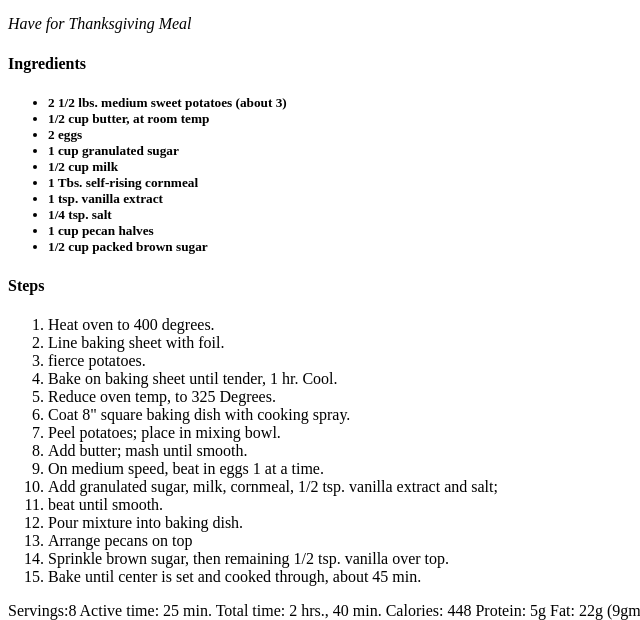
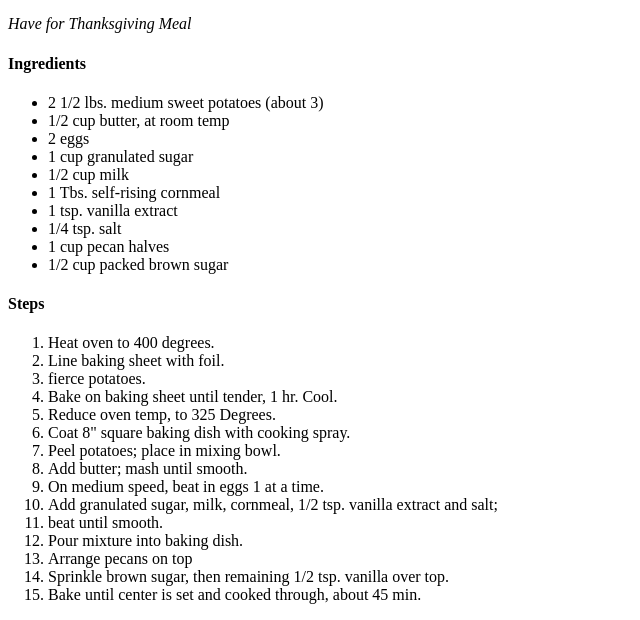
Before and after one commit to MJZTEC2021/Recipes_Demo, a plain HTML site: page recipes/sweetpotatoepudding.html in a window 1280 px wide. Shown: the part 399-1019 px from the top of the page, without its empty margins (0-640 px from the left). Drawn offline with Linux system fonts and the light colour scheme.

Commit message:
Removed h5 on all 3 recipes

```diff
--- a/recipes/sweetpotatoepudding.html
+++ b/recipes/sweetpotatoepudding.html
@@ -16,7 +16,7 @@
     <h3>Description</h3>
     <p><em>Have for Thanksgiving Meal </em></p>
     <h4>Ingredients</h4>
-    <h5>
+
     <ul>
       <li>2 1/2 lbs. medium sweet potatoes (about 3)</li>
       <li>1/2 cup butter, at room temp</li>
@@ -42,8 +42,7 @@
       <li>Add butter; mash until smooth.</li>
       <li>On medium speed, beat in eggs 1 at a time.</li>
       <li>
-          Add granulated sugar, milk, cornmeal, 1/2 tsp. vanilla extract and
-          salt;
+        Add granulated sugar, milk, cornmeal, 1/2 tsp. vanilla extract and salt;
       </li>
       <li>beat until smooth.</li>
       <li>Pour mixture into baking dish.</li>
@@ -55,7 +54,6 @@
     Servings:8 Active time: 25 min. Total time: 2 hrs., 40 min. Calories: 448
     Protein: 5g Fat: 22g (9gm sat.) Chol,: 79mg Carbs.: 60g Sodium:235mg
     Fiber:4g Sugar:45g
-    </h5>
 
     <p></p>
   </body>
```
Also changed, not shown: recipes/chocodateballs.html (+2 -2 lines). Lines whose indentation alone changed are shown as unchanged.
